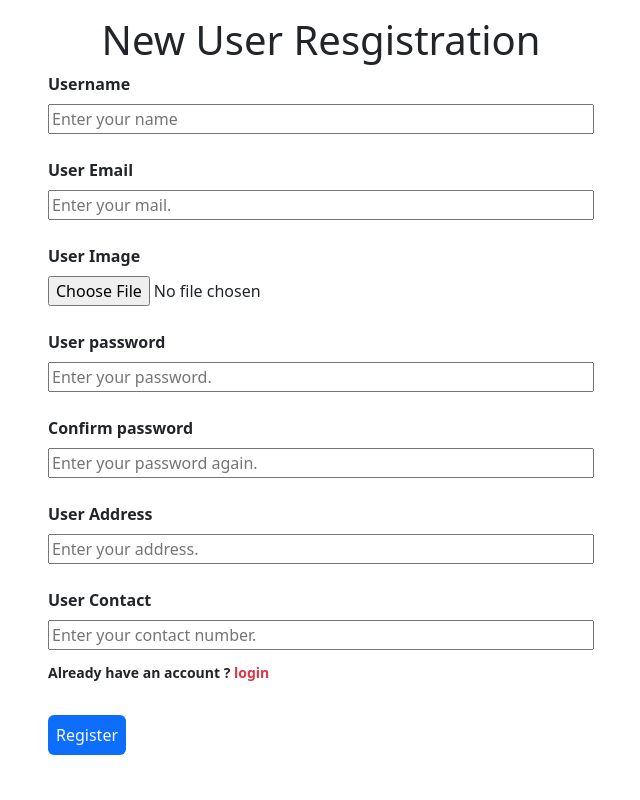
After one commit to Rubina2563/PHPandSQLwebsite, a PHP site: page /E-commerceWebsite/user_area/user_registration.php in a window 1280 px wide. The commit adds this page. Shown: the whole page, without its empty margins (319-959 px from the left). Run offline with PHP 8.4, Linux system fonts and the light colour scheme.

Commit message:
adding video 40

```diff
--- a/Functions/commonfunctions.php
+++ b/Functions/commonfunctions.php
@@ -1,6 +1,4 @@
 <?php
-
-
 //including connecting file
 include('./Admin_Panel/Includes/connect.php');
 
--- a/cart.php
+++ b/cart.php
@@ -77,7 +77,7 @@ cart();
 
         <li class="nav-item">
         <!--this "Login " will change to "llog out" when some login"-->
-          <a class="nav-link" href="#">Login</a>
+          <a class="nav-link" href="./user_area/userlogin.php">Login</a>
         </li>
 
     </ul>
@@ -190,9 +190,9 @@ if($result_Num_row1>0){
   echo " <h4 class='p-3'>Subtotal:<strong class='text-primary'>$total_price</strong></h4>
   <button type='submit' class='bg-primary text-light rounded p-3 m-3'><a class ='text-light text-decoration-none' href='index.php'>Continue Shopping</a></button>
 
-  <button type='submit' class='bg-secondary text-light rounded p-3 m-3'><a class ='text-light text-decoration-none' href='checkout.php'>Checkout</a></button>";
+  <button type='submit' class='bg-secondary text-light rounded p-3 m-3'><a class ='text-light text-decoration-none' href='./user_area/checkout.php'>Checkout</a></button>";
 }else{
-  echo "<input type='submit' value='Continue Shopping' name='Continue_Shopping' class='bg-primary text-light rounded p-3 m-3'>";
+  echo " <button type='submit' class='bg-primary text-light rounded p-3 m-3'><a class ='text-light text-decoration-none' href='index.php'>Continue Shopping</a></button>";
 }
 
 if(isset($_POST['Continue_Shopping'])){
--- a/index.php
+++ b/index.php
@@ -39,7 +39,7 @@ include('Functions\commonfunctions.php');
           <a class="nav-link" href="display_all.php">Products</a>
         </li>
         <li class="nav-item">
-          <a class="nav-link" href="#">Register</a>
+          <a class="nav-link" href="./user_area/user_registration.php">Register</a>
         </li>
         <li class="nav-item">
           <a class="nav-link" href="#">Contact</a>
@@ -79,7 +79,7 @@ cart();
 
         <li class="nav-item">
         <!--this "Login " will change to "llog out" when some login"-->
-          <a class="nav-link" href="#">Login</a>
+          <a class="nav-link" href="./user_area/userlogin.php">Login</a>
         </li>
 
     </ul>
--- /dev/null
+++ b/user_area/user_registration.php
@@ -0,0 +1,142 @@
+<?php
+include('../Admin_Panel/Includes/connect.php');
+//getting IP address
+function getIPAddress() {
+    //whether ip is from the share internet
+     if(!empty($_SERVER['HTTP_CLIENT_IP'])) {
+                $ip = $_SERVER['HTTP_CLIENT_IP'];
+        }
+    //whether ip is from the proxy
+    elseif (!empty($_SERVER['HTTP_X_FORWARDED_FOR'])) {
+                $ip = $_SERVER['HTTP_X_FORWARDED_FOR'];
+     }
+//whether ip is from the remote address
+    else{
+             $ip = $_SERVER['REMOTE_ADDR'];
+     }
+     return $ip;
+}
+
+?>
+
+<!DOCTYPE html>
+<html lang="en">
+<head>
+    <meta charset="UTF-8">
+    <meta name="viewport" content="width=device-width, initial-scale=1.0">
+    <title>Registration Page</title>
+     <!----Bootstrap css link--->
+     <link href="https://cdn.jsdelivr.net/npm/bootstrap@5.3.0/dist/css/bootstrap.min.css" rel="stylesheet" integrity="sha384-9ndCyUaIbzAi2FUVXJi0CjmCapSmO7SnpJef0486qhLnuZ2cdeRhO02iuK6FUUVM" crossorigin="anonymous">
+      <!----Bootstrap awesome font link--->
+    <link rel="stylesheet" href="https://cdnjs.cloudflare.com/ajax/libs/font-awesome/6.4.0/css/all.min.css" integrity="sha512-iecdLmaskl7CVkqkXNQ/ZH/XLlvWZOJyj7Yy7tcenmpD1ypASozpmT/E0iPtmFIB46ZmdtAc9eNBvH0H/ZpiBw==" crossorigin="anonymous" referrerpolicy="no-referrer" />
+    <!---style.css-->
+    <link rel="stylesheet" href="style.css">
+</head>
+<body>
+    <div class="container my-3">
+        <h1 class="text-center">New User Resgistration</h1>
+        <div class="row d-flex align-items-center justify-content-center">
+            <div class="col-lg-12 col-xl-6 mb-3">
+                <form action="" method="POST" enctype="multipart/form-data">
+                    <div class="form-outline mb-4">
+                        <!--username field-->
+                        <label for="user_username" class="form-label"><strong>Username</strong></label>
+                        <input type="text" id="user_username" class="form_control w-100" placeholder="Enter your name" autocomplete="off"
+                        name="user_username" required="required">
+</div>
+                    <div class="form-outline mb-4">
+                         <!--email field-->
+                         <label for="user_mail" class="form-label"><strong>User Email</strong></label>
+                        <input type="email" id="user_mail" class="form_control w-100" placeholder="Enter your mail." autocomplete="off"
+                        name="user_mail" required="required">
+
+                    </div>
+
+                    <div class="form-outline mb-4">
+                         <!--image field-->
+                         <label for="user_image" class="form-label"><strong>User Image</strong></label>
+                        <input type="file" id="user_image" class="form_control w-100"
+                        name="user_image" required="required">
+                    </div>
+
+                    <div class="form-outline mb-4">
+                         <!--password field-->
+                         <label for="user_password" class="form-label"><strong>User password</strong></label>
+                        <input type="password" id="user_password" class="form_control w-100" placeholder="Enter your password." autocomplete="off"
+                        name="user_password" required="required">
+
+                    </div>
+
+                    <div class="form-outline mb-4">
+                         <!--confirm password field-->
+                         <label for="user_conf_password" class="form-label"><strong>Confirm password</strong></label>
+                        <input type="password" id="user_conf_password" class="form_control w-100" placeholder="Enter your password again." autocomplete="off"
+                        name="user_conf_password" required="required">
+
+                    </div>
+
+                    <div class="form-outline mb-4">
+                         <!--Address field-->
+                         <label for="user_address" class="form-label"><strong>User Address</strong></label>
+                        <input type="text" id="user_address" class="form_control w-100" placeholder="Enter your address." autocomplete="off"
+                        name="user_address" required="required">
+
+                    </div>
+
+                    <div class="form-outline mb-4">
+                         <!--Contact field-->
+                         <label for="user_contact" class="form-label"><strong>User Contact</strong></label>
+                        <input type="type" id="user_contact" class="form_control w-100" placeholder="Enter your contact number." autocomplete="off"
+                        name="user_contact" required="required">
+<p class="small fw-bold mt-2 pt-1">Already have an account ?<a href="userlogin.php" class="text-danger text-decoration-none"> login</a></p>
+                    </div>
+                    <div class="mt-1 pt-2">
+                        <input type="submit" value="Register" name="user_register" class="bg-primary text-light border-0 rounded p-2 ">
+                    </div>
+                </form>
+            </div>
+        </div>
+
+    </div>
+
+
+    <?php
+    if(isset($_POST['user_register'])){
+        $user_username=$_POST['user_username'];
+        $user_mail=$_POST['user_mail'];
+        $user_password=$_POST['user_password'];
+        $user_conf_password=$_POST['user_conf_password'];
+        $user_address=$_POST['user_address'];
+        $user_contact=$_POST['user_contact'];
+        $user_image=$_FILES['user_image']['name'];
+        $user_image_tmp=$_FILES['user_image']['tmp_name'];
+        $user_ip=getIPAddress();
+
+        //select query
+        $select_user="SELECT * FROM `user_table` WHERE `username`='$user_username' AND `user_email`='$user_mail'";
+        $selected_query=mysqli_query($con,$select_user);
+        $user_num=mysqli_num_rows($selected_query);
+
+        move_uploaded_file($user_image_tmp,'./user_image/$user_image');
+
+        if( $user_num>0){
+            echo "<script>alert('Username and email already exist')</script>";
+        }elseif($user_password!=$user_conf_password){
+            echo "<script>alert('Password doesnot match with confirm password')</script>";
+        }
+        else{
+        $insert_query="INSERT INTO `user_table`(`username`, `user_email`, `user_passord`, `user_image`, `user_ip`, `user_address`, `user_mobile`) VALUES ('$user_username','$user_mail','$user_password','$user_image','$user_ip','$user_address','$user_contact')";
+        $sql_execute=mysqli_query($con,$insert_query);
+        if($sql_execute){
+            echo "<script>alert('Data inserted successfully')</script>";
+        }else{
+            die(mysqli_error($con));
+        }}
+
+
+    }
+
+
+    ?>
+</body>
+</html>
```
Also changed, not shown: user_area/checkout.php (renamed from checkout.php, +11 -27 lines), user_area/userlogin.php (+38 -2 lines), 1 other file.
